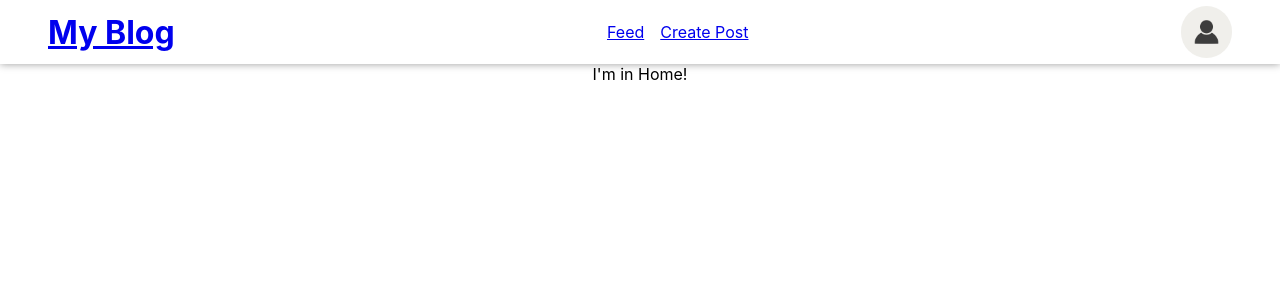
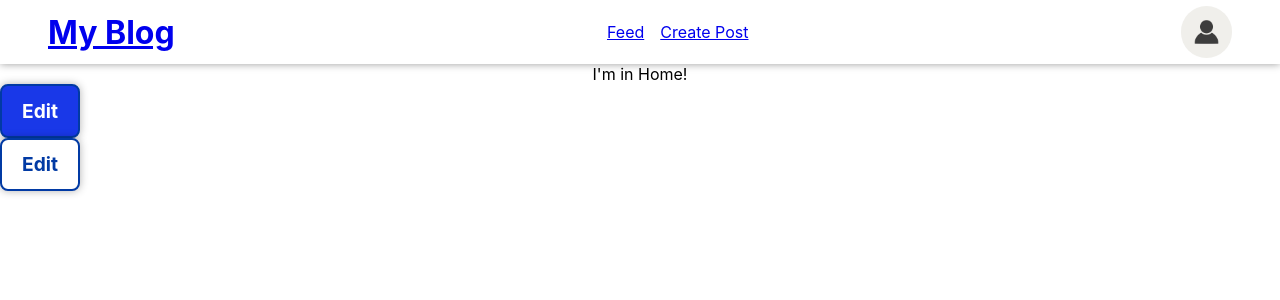
Before and after one commit to Luzefiru/Acta, a React (Create React App) app: page / in a window 1280 px wide. Shown: the top 300 px of the page. Built offline with nearby package versions, Linux system fonts and the light colour scheme.

Commit message:
feat: added ContainedButton and GhostButton components

```diff
--- /dev/null
+++ b/src/components/ui/ContainedButton.css
@@ -0,0 +1,16 @@
+.containedButton {
+    padding: .8rem;
+    width: 5rem;
+    border-radius: 8px;
+    background-color: rgb(25, 56, 232);
+    color: white;
+    font-size: 1.2rem;
+    font-weight: bold;
+    box-shadow: 0 0 8px rgba(0, 0, 0, 0.3);
+    border: 2px solid rgb(1, 58, 164);
+}
+
+.containedButton:hover {
+    cursor: pointer;
+    background-color: rgb(16, 46, 216);
+}
--- /dev/null
+++ b/src/components/ui/ContainedButton.jsx
@@ -0,0 +1,7 @@
+import "./ContainedButton.css"
+
+function ContainedButton() {
+    return <div className="containedButton">Edit</div>;
+}
+
+export default ContainedButton;
--- /dev/null
+++ b/src/components/ui/GhostButton.css
@@ -0,0 +1,16 @@
+.ghostButton {
+    padding: .8rem;
+    width: 5rem;
+    border-radius: 8px;
+    background-color: white;
+    color: rgb(1, 58, 164);
+    font-size: 1.2rem;
+    font-weight: bold;
+    box-shadow: 0 0 8px rgba(0, 0, 0, 0.3);
+    border: 2px solid rgb(1, 58, 164);
+}
+
+.ghostButton:hover {
+    cursor: pointer;
+    background-color: rgb(235, 235, 235);
+}
--- /dev/null
+++ b/src/components/ui/GhostButton.jsx
@@ -0,0 +1,7 @@
+import "./GhostButton.css"
+
+function GhostButton() {
+    return <div className="ghostButton">Edit</div>;
+}
+
+export default GhostButton;
--- a/src/pages/Home/Home.jsx
+++ b/src/pages/Home/Home.jsx
@@ -1,5 +1,7 @@
+import ContainedButton from "../../components/ui/ContainedButton.jsx";
+import GhostButton from "../../components/ui/GhostButton.jsx";
 function Home() {
-  return <div className="Home">I'm in Home!</div>;
+  return <div className="Home">I'm in Home!<ContainedButton /><GhostButton/></div>;
 }
 
 export default Home;
```
